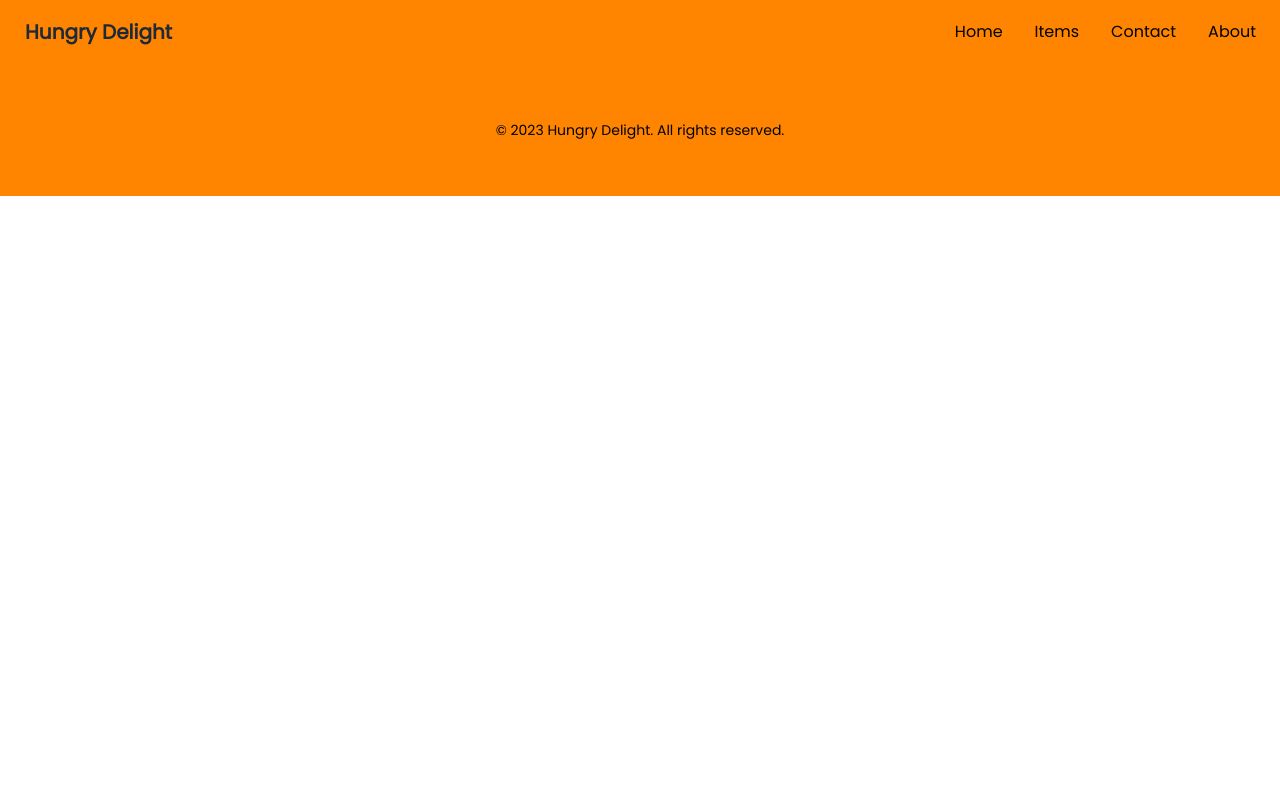
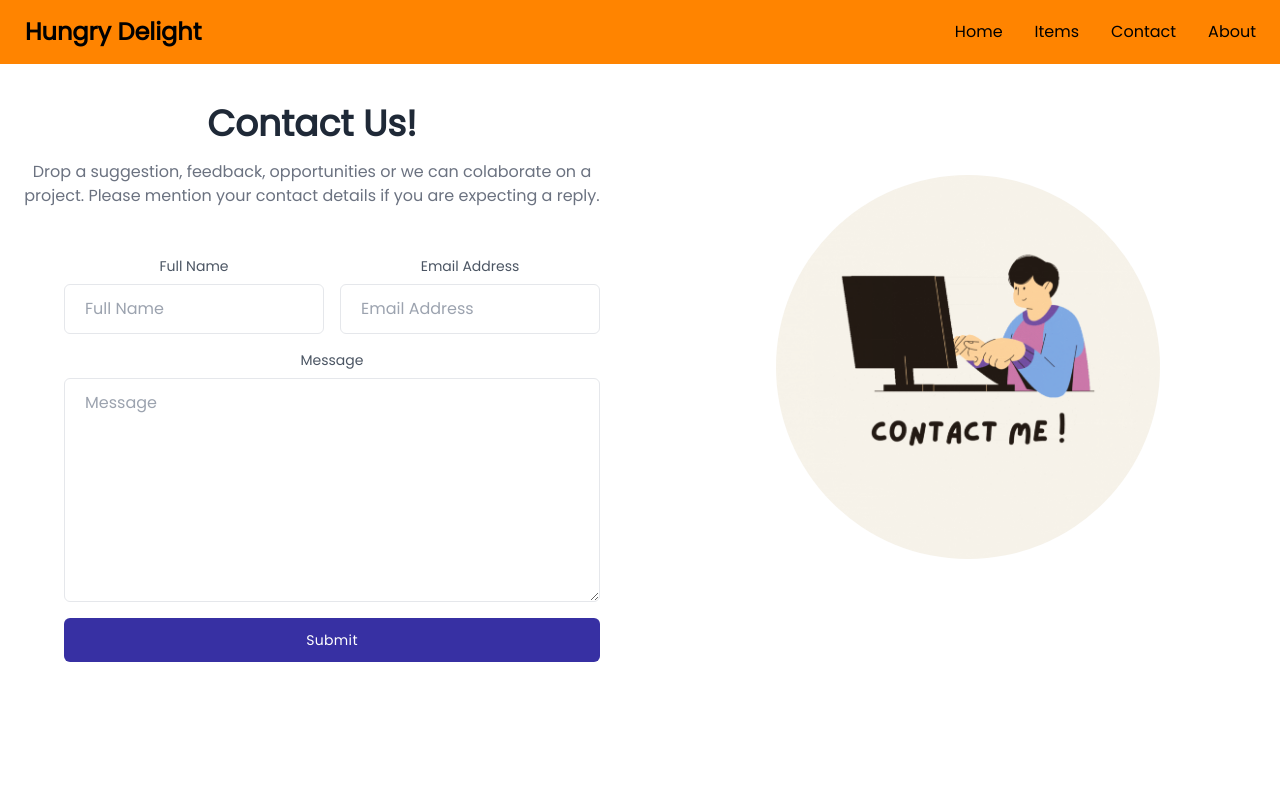
Before and after one commit to abrarasif11/hungry-delight, a React (Create React App) app: page /contact in a window 1280 px wide. Shown: the top 800 px of the page. Built offline with nearby package versions, Linux system fonts and the light colour scheme.

Commit message:
contact-us

```diff
--- a/src/component/Contact/Contact.js
+++ b/src/component/Contact/Contact.js
@@ -1,10 +1,56 @@
 import React from 'react';
+import contact from '../../assests/Black Purple Boy with Laptop Illustration Safer Internet Day Poster.gif'
+const Contact = () => {
+    const handleSubmit = (event) => {
+        event.preventDefault();
+        const form = event.target;
+        const name = form.name.value
+        const email = form.email.value;
+        const message = form.message.value;
+        console.log({ name, email, message });
+        // toast.success('Thank You!!!')
+    }
+    return (
+        <section class="min-h-screen  font-poppins bg-white dark:bg-gray-900">
+            <div class="container px-6 py-10 mx-auto">
+                <div class="lg:flex lg:items-center lg:-mx-10">
+                    <div class="lg:w-1/2 lg:mx-10">
+                        <h1 class="text-3xl font-semibold text-gray-800 capitalize dark:text-white lg:text-4xl">Contact Us!</h1>
 
-const Contact = () => {
-    return (
-        <div>
+                        <p class="mt-4 text-gray-500 dark:text-gray-400">
+                            Drop a suggestion, feedback, opportunities or we can colaborate on a project. Please mention your contact details if you are expecting a reply.
+                        </p>
 
-        </div>
+                        <form onSubmit={handleSubmit} class="mt-12 ml-10">
+                            <div class="-mx-2 md:items-center md:flex">
+                                <div class="flex-1 px-2">
+                                    <label for='name' class="block mb-2 text-sm text-gray-600 dark:text-gray-200">Full Name</label>
+                                    <input name='name' type="text" placeholder="Full Name" class="block w-full px-5 py-3 mt-2 text-gray-700 placeholder-gray-400 bg-white border border-gray-200 rounded-md dark:placeholder-gray-600 dark:bg-gray-900 dark:text-gray-300 dark:border-gray-700 focus:border-blue-400 dark:focus:border-blue-400 focus:ring-blue-400 focus:outline-none focus:ring focus:ring-opacity-40" />
+                                </div>
+                                <div class="flex-1 px-2 mt-4 md:mt-0">
+                                    <label for='email' class="block mb-2 text-sm text-gray-600 dark:text-gray-200">Email Address</label>
+                                    <input name='email' type="email" placeholder="Email Address" class="block w-full px-5 py-3 mt-2 text-gray-700 placeholder-gray-400 bg-white border border-gray-200 rounded-md dark:placeholder-gray-600 dark:bg-gray-900 dark:text-gray-300 dark:border-gray-700 focus:border-blue-400 dark:focus:border-blue-400 focus:ring-blue-400 focus:outline-none focus:ring focus:ring-opacity-40" />
+                                </div>
+                            </div>
+                            <div class="w-full mt-4">
+                                <label for='message' class="block mb-2 text-sm text-gray-600 dark:text-gray-200">Message</label>
+                                <textarea name='message' class="block w-full h-32 px-5 py-3 mt-2 text-gray-700 placeholder-gray-400 bg-white border border-gray-200 rounded-md md:h-56 dark:placeholder-gray-600 dark:bg-gray-900 dark:text-gray-300 dark:border-gray-700 focus:border-blue-400 dark:focus:border-blue-400 focus:ring-blue-400 focus:outline-none focus:ring focus:ring-opacity-40" placeholder="Message"></textarea>
+                            </div>
+                            <button class="w-full px-6 py-3 mt-4 text-sm font-medium tracking-wide text-white capitalize transition-colors duration-300 transform bg-indigo-800 rounded-md hover:bg-indigo-600 focus:outline-none focus:ring focus:ring-blue-300 focus:ring-opacity-50">
+                                Submit
+                            </button>
+                        </form>
+                    </div>
+
+                    <div class="mt-12 lg:flex lg:mt-0 lg:flex-col lg:items-center lg:w-1/2 lg:mx-10">
+                        <img class="hidden object-cover mx-auto rounded-full lg:block shrink-0 w-96 h-96" src={contact} alt="" />
+
+                        <div class="mt-6 space-y-8 md:mt-8">
+                        </div>
+                    </div>
+                </div>
+            </div>
+        </section>
     );
 };
 
--- /dev/null
+++ b/src/component/Home/Banner3.js
@@ -0,0 +1,24 @@
+import React from 'react';
+import { Link } from 'react-router-dom';
+
+const Banner3 = () => {
+    return (
+        <section className="bg-white text-black font-poppins mb-10 mt-20">
+            <div className="container flex flex-col mx-auto lg:flex-row">
+                <div className="w-full lg:w-1/2 ml-4">
+                    <img src="https://images.unsplash.com/photo-1414235077428-338989a2e8c0?ixlib=rb-4.0.3&ixid=MnwxMjA3fDB8MHxwaG90by1wYWdlfHx8fGVufDB8fHx8&auto=format&fit=crop&w=870&q=80" alt="" />
+                </div>
+                <div className="flex flex-col w-full p-6 lg:w-2/3 md:p-8 lg:p-12">
+
+                    <h2 className="text-3xl font-semibold leading-none">Thank you for considering our restaurant</h2>
+                    <p className="mt-4 mb-8 text-sm">We would love to hear from you! If you have any questions, comments, or feedback about our food, service, or anything else, please don't hesitate to get in touch.</p>
+                    <Link to='/contact'>
+                        <button className="self-start px-10 py-3 text-lg  rounded-3xl bg-[#FF8400] font-semibold text-black">Contact Us</button>
+                    </Link>
+                </div>
+            </div>
+        </section>
+    );
+};
+
+export default Banner3;
--- a/src/component/Home/Home.js
+++ b/src/component/Home/Home.js
@@ -4,6 +4,7 @@ import Banner2 from './Banner2';
 import Category from '../Categories/Category';
 import FoodGallery from '../FoodGallery/FoodGallery';
 import { Link, useNavigate } from 'react-router-dom';
+import Banner3 from './Banner3';
 
 const Home = () => {
     const navigate = useNavigate();
@@ -30,7 +31,7 @@ const Home = () => {
             </div>
             <p className='text-4xl font-poppins font-bold mt-20 text-black'>Food Gallery</p>
             <FoodGallery></FoodGallery>
-
+            <Banner3></Banner3>
         </div>
     );
 };
--- a/src/component/Navbar/Navbar.js
+++ b/src/component/Navbar/Navbar.js
@@ -8,7 +8,7 @@ const Navbar = () => {
         <>
             <li><Link className='text-black' to='/'>Home</Link></li>
             <li><Link className='text-black' to='/about'>Items</Link></li>
-            <li><Link className='text-black' to='/appointment'>Contact</Link></li>
+            <li><Link className='text-black' to='/contact'>Contact</Link></li>
             <li><Link className='text-black' to='/about'>About</Link></li>
         </>
 
@@ -23,7 +23,7 @@ const Navbar = () => {
                         {menuItems}
                     </ul>
                 </div>
-                <Link to="/" className="btn btn-ghost normal-case text-xl">Hungry Delight</Link>
+                <Link to="/" className="btn btn-ghost normal-case text-black text-2xl">Hungry Delight</Link>
             </div>
             <div className="navbar-center  hidden lg:flex">
                 <ul className="menu menu-horizontal p-0">
```
Also changed, not shown: src/assests/Black Purple Boy with Laptop Illustration Safer Internet Day Poster.gif (added).
